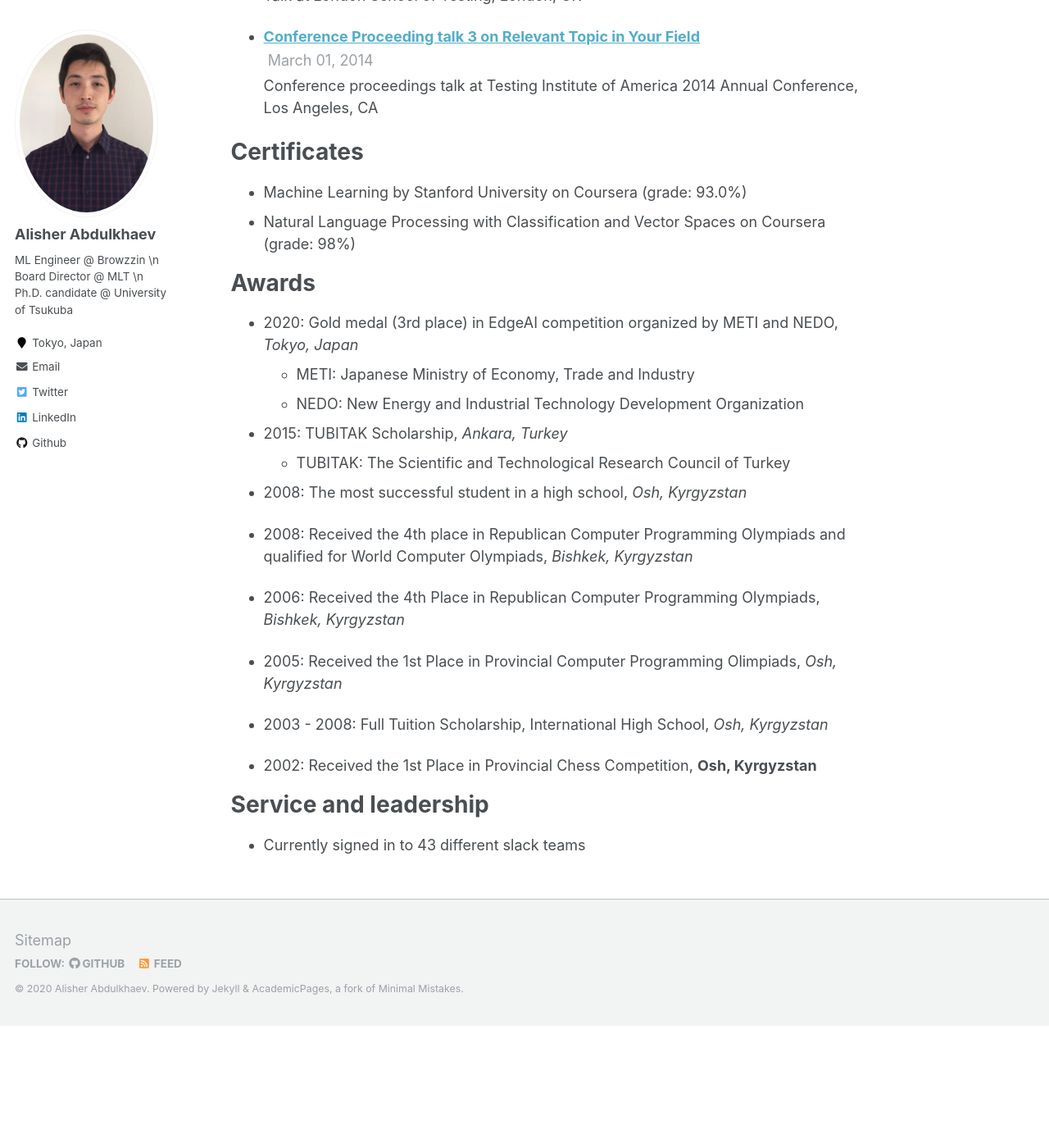
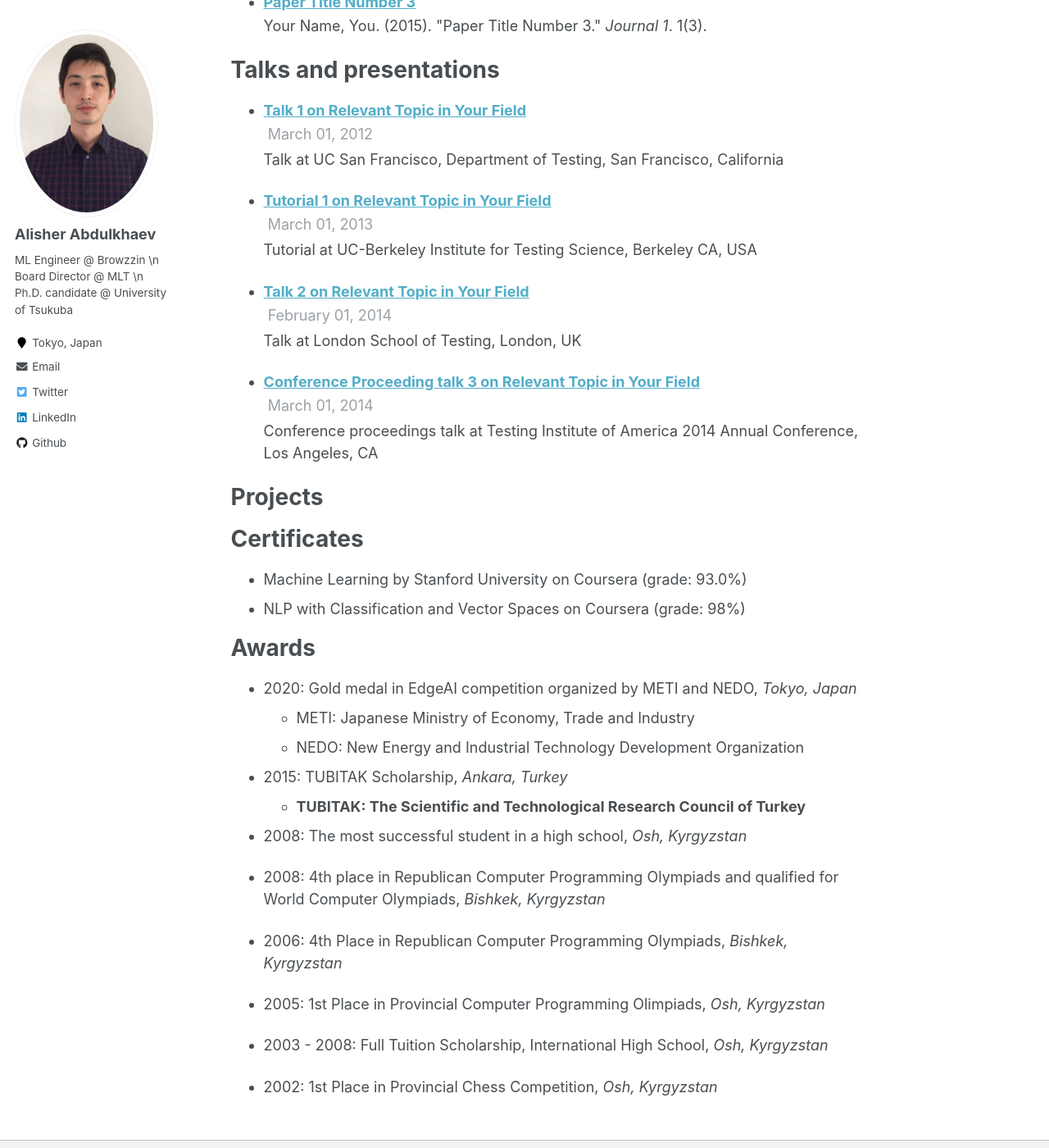
Before and after one commit to vivek37373/alisher-ai.github.io, a Jekyll site: the page built from _pages/cv.md, in a window 1280 px wide and 1400 px high, scrolled down 2871 px. Shown: the whole window at 82% size. Built offline with Jekyll 4.4.1, drawn with Linux system fonts in a browser that asks for light colours; before the commit the page ends 4122 px from its top, so only the background shows below that; some of the changed text lies outside the part shown.

Commit message:
Update cv.md

```diff
--- a/_pages/cv.md
+++ b/_pages/cv.md
@@ -1,6 +1,6 @@
 ---
 <!-- layout: archive -->
-title: "Curriculum Vitae [PDF](https://alisher-ai.github.io/files/CV_Alisher_Abdulkhaev.pdf)"
+title: "Curriculum Vitae [pdf](https://alisher-ai.github.io/files/CV_Alisher_Abdulkhaev.pdf)"
 permalink: /cv/
 author_profile: true
 redirect_from:
@@ -92,33 +101,36 @@
     {% include archive-single-talk-cv.html %}
   {% endfor %}</ul>
 
+Projects
+======
+  <ul>{% for post in site.projects %}
+    {% include archive-single-talk-cv.html %}
+  {% endfor %}</ul>
+
+
 Certificates
 ======
 * Machine Learning by Stanford University on Coursera (grade: 93.0%)
-* Natural Language Processing with Classification and Vector Spaces on Coursera (grade: 98%)
+* NLP with Classification and Vector Spaces on Coursera (grade: 98%)
 
 
 Awards
 ======
-* 2020: Gold medal (3rd place) in EdgeAI competition organized by METI and NEDO, _Tokyo, Japan_
+* 2020: Gold medal in EdgeAI competition organized by METI and NEDO, _Tokyo, Japan_
   * METI: Japanese Ministry of Economy, Trade and Industry
   * NEDO: New Energy and Industrial Technology Development Organization
 
 * 2015: TUBITAK Scholarship, _Ankara, Turkey_
-  * TUBITAK: The Scientific and Technological Research Council of Turkey
+  * **TUBITAK: The Scientific and Technological Research Council of Turkey**
 
 * 2008: The most successful student in a high school, _Osh, Kyrgyzstan_
 
-* 2008: Received the 4th place in Republican Computer Programming Olympiads and qualified for World Computer Olympiads, _Bishkek, Kyrgyzstan_
+* 2008: 4th place in Republican Computer Programming Olympiads and qualified for World Computer Olympiads, _Bishkek, Kyrgyzstan_
 
-* 2006: Received the 4th Place in Republican Computer Programming Olympiads, _Bishkek, Kyrgyzstan_
+* 2006: 4th Place in Republican Computer Programming Olympiads, _Bishkek, Kyrgyzstan_
 
-* 2005: Received the 1st Place in Provincial Computer Programming Olimpiads, _Osh, Kyrgyzstan_
+* 2005: 1st Place in Provincial Computer Programming Olimpiads, _Osh, Kyrgyzstan_
 
 * 2003 - 2008: Full Tuition Scholarship, International High School, _Osh, Kyrgyzstan_
 
-* 2002: Received the 1st Place in Provincial Chess Competition, __Osh, Kyrgyzstan__
-
-Service and leadership
-======
-* Currently signed in to 43 different slack teams
+* 2002: 1st Place in Provincial Chess Competition, _Osh, Kyrgyzstan_
```
Also changed, not shown: other parts of _pages/cv.md (+9 -0 lines).
